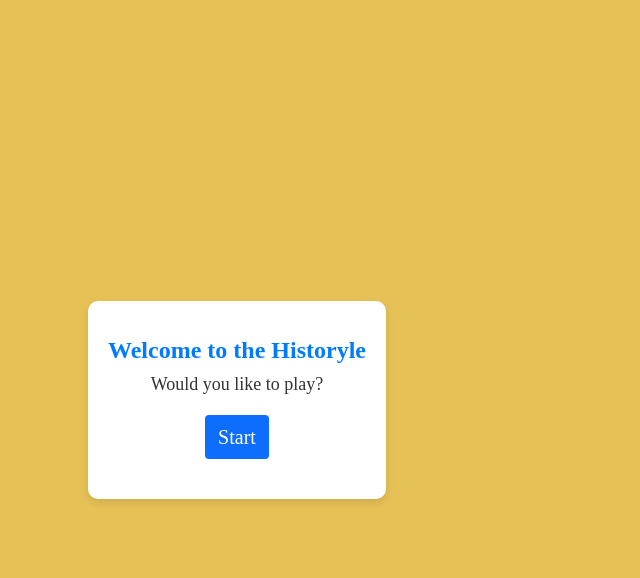
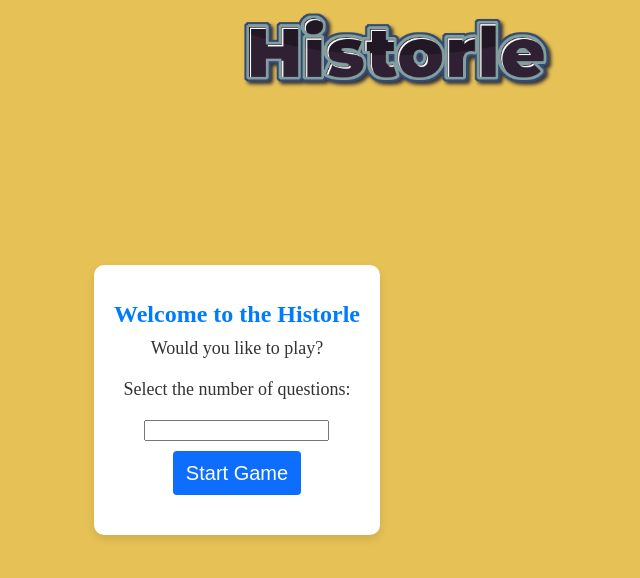
Before and after one commit to viprajtelukoti/CPSC8710, a Flask app: page / in a window 1280 px wide. Shown: the top 578 px of the page, without its empty margins (403-1043 px from the left). Run offline with Flask 2, Linux system fonts and the light colour scheme.

Commit message:
Added option for num of questions

```diff
--- a/main.py
+++ b/main.py
@@ -13,6 +13,14 @@ with open('questions.json', 'r') as file:
 @app.route('/')
 def index():
     return render_template('index.html')
+
+@app.route('/setNumQuestions', methods=['POST'])
+def numQuestion():
+    if request.form.get('questionNum') == '':
+        session['num_questions'] = 5
+    else:
+        session['num_questions'] = int(request.form.get('questionNum'))
+    return redirect(url_for('play'))
 
 @app.route('/play', methods=['GET', 'POST'])
 def play():
@@ -31,7 +39,7 @@ def play():
 
             session['current_question'] += 1
 
-            if session['current_question'] == 5:
+            if session['current_question'] == session['num_questions']:
                 return render_template('gameover.html', score=session['score'])
 
     current_question = questions[session['current_question']]
--- a/static/styles.css
+++ b/static/styles.css
@@ -58,3 +58,33 @@ a:hover {
     background-color: #0b5ed7;
     border-color: #0a58ca;
 }
+
+.title {
+    position: fixed;
+    width: 25%;
+    top: 0%;
+}
+
+input[type="submit"] {
+    cursor: pointer;
+    outline: 0;
+    color: #fff;
+    background-color: #0d6efd;
+    border-color: #0d6efd;
+    display: inline-block;
+    font-weight: 400;
+    line-height: 1.5;
+    text-align: center;
+    border: 1px solid transparent;
+    padding: 6px 12px;
+    font-size: 20px;
+    border-radius: .25rem;
+    text-decoration: none;
+    transition: color .15s ease-in-out,background-color .15s ease-in-out,border-color .15s ease-in-out,box-shadow .15s ease-in-out;
+}
+
+input[type="submit"]:hover {
+    color: #fff;
+    background-color: #0b5ed7;
+    border-color: #0a58ca;
+}
--- a/templates/gameover.html
+++ b/templates/gameover.html
@@ -14,7 +14,7 @@
             <h1>Better luck next time...</h1>
         {% endif %}
 
-        <p>Your score: {{ score }}/5</p>
+        <p>Your score: {{ score }}/{{session['num_questions']}}</p>
         <p>Correct Answers: {{ score }}</p>
         <p><a href="{{ url_for('play') }}">Play Again</a></p>
     </div>
--- a/templates/index.html
+++ b/templates/index.html
@@ -6,9 +6,19 @@
 </head>
 <body>
     <div class="container">
-        <h1>Welcome to the Historyle</h1>
+        <img src="{{ url_for('static', filename='title.png') }}" alt="Title image" class="title">
+        <h1>Welcome to the Historle</h1>
         <p>Would you like to play?</p>
-        <p><a href="{{ url_for('play') }}">Start</a></p>
+        <p>Select the number of questions:</p>
+        <form method="post" action="{{ url_for('numQuestion') }}">
+            <input list="num" name="questionNum">
+            <datalist id="num">
+                <option value="5">
+                <option value="10">
+                <option value="15">
+            </datalist>
+            <p><input type="submit" value="Start Game"></p>
+        </form>
     </div>
 </body>
 </html>
--- a/templates/play.html
+++ b/templates/play.html
@@ -6,7 +6,7 @@
 <body>
     <img src="{{ url_for('static', filename='title.png') }}" alt="Title image" class="title">
     <div class="resetButton">
-        <a href="{{ url_for('play') }}">Reset Game</a>
+        <a href="{{ url_for('index') }}">Reset Game</a>
     </div>
     <div class="container">
         <h1>Score: {{session['score']}}</h1>
```
